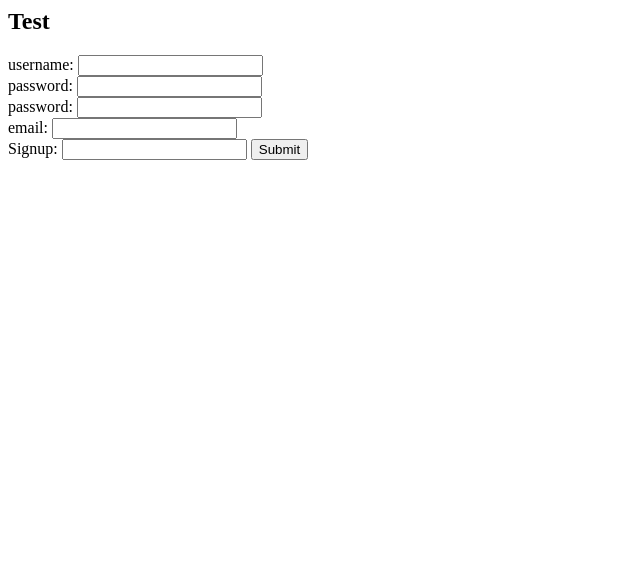
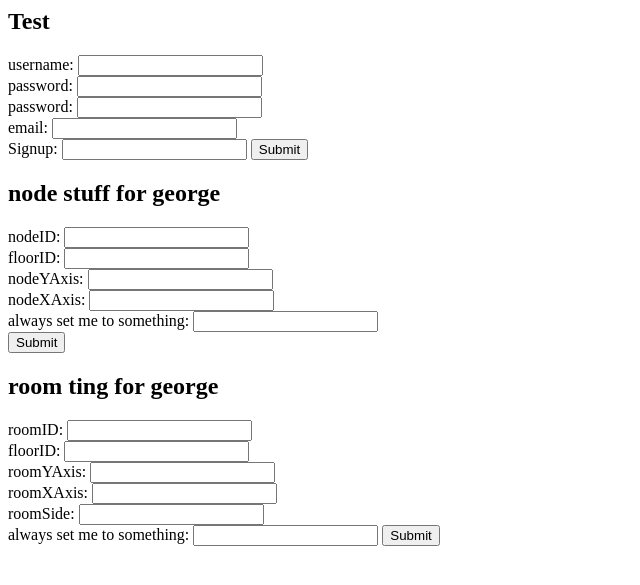
Before and after one commit to TeamFloorPlan/TeamFloorPlan, a PHP site: page /Backend/post2.html in a window 1280 px wide. Shown: the top 585 px of the page, without its empty margins (0-640 px from the left). Run offline with PHP 8.4, Linux system fonts and the light colour scheme.

Commit message:
Tool for george to use and backend update

```diff
--- a/Backend/post2.html
+++ b/Backend/post2.html
@@ -1,4 +1,15 @@
 <html>
+<script>
+function httpGet(theUrl)
+{
+    var xmlHttp = new XMLHttpRequest();
+    xmlHttp.open( "GET", theUrl, false ); // false for synchronous request
+    xmlHttp.send( null );
+    return xmlHttp.responseText;
+}
+</script>
+
+
 <body>
 
 
@@ -12,8 +23,26 @@ Signup: <input type="text" name="Signup">
 <input type="submit">
 </form>
 
+<h2>node stuff for george</h2>
+<form action="Backend.php" method="post">
+nodeID: <input type="text" name="nodeID"> <br>
+floorID: <input type="text" name="floorID"> <br>
+nodeYAxis: <input type="text" name="nodeYAxis"> <br>
+nodeXAxis: <input type="text" name="nodeXAxis"> <br>
+always set me to something: <input type="text" name="nodeBool"> <br>
+<input type="submit">
+</form>
 
-
+<h2>room ting for george</h2>
+<form action="Backend.php" method="post">
+roomID: <input type="text" name="roomID"> <br>
+floorID: <input type="text" name="floorID"> <br>
+roomYAxis: <input type="text" name="roomYAxis"> <br>
+roomXAxis: <input type="text" name="roomXAxis"> <br>
+roomSide: <input type="text" name="roomSize"><br>
+always set me to something: <input type="text" name="roomBool">
+<input type="submit">
+</form>
 </body>
 
 
```
Also changed, not shown: Backend/Backend.php (+45 -2 lines).
